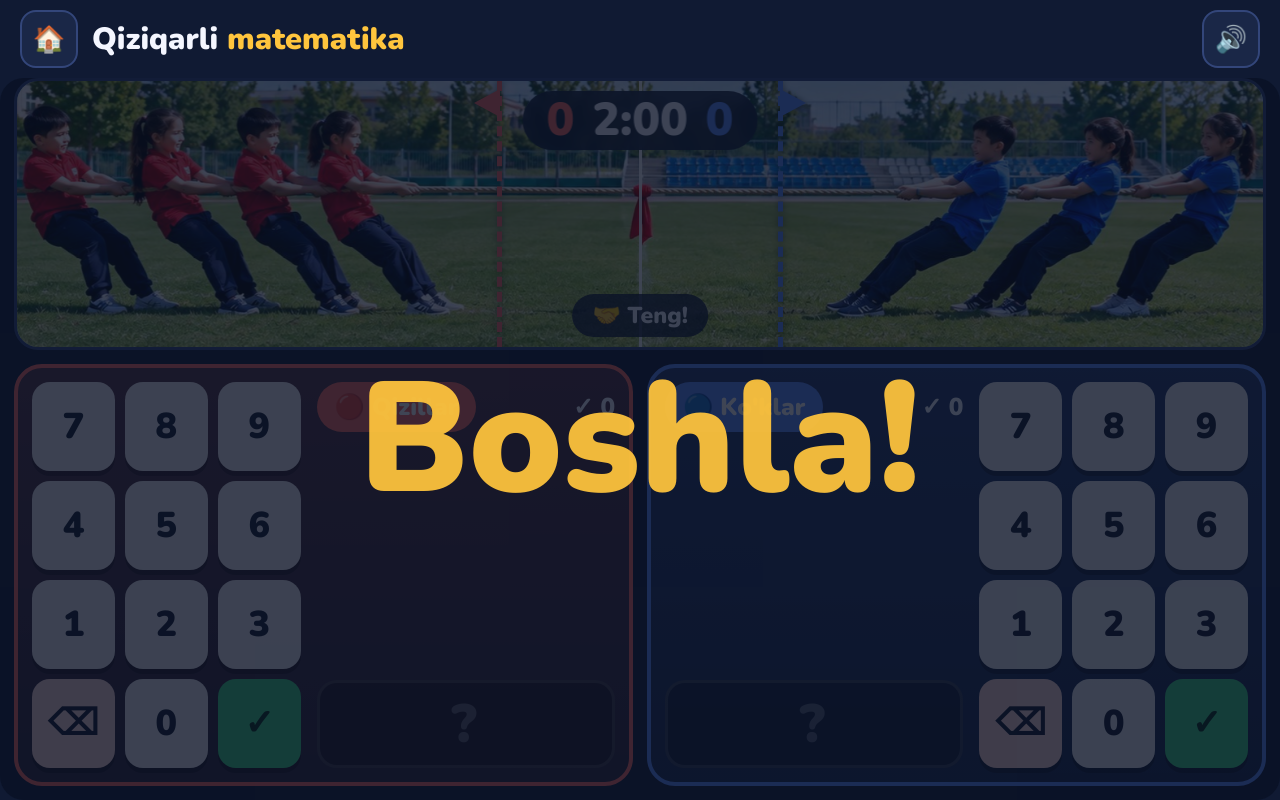
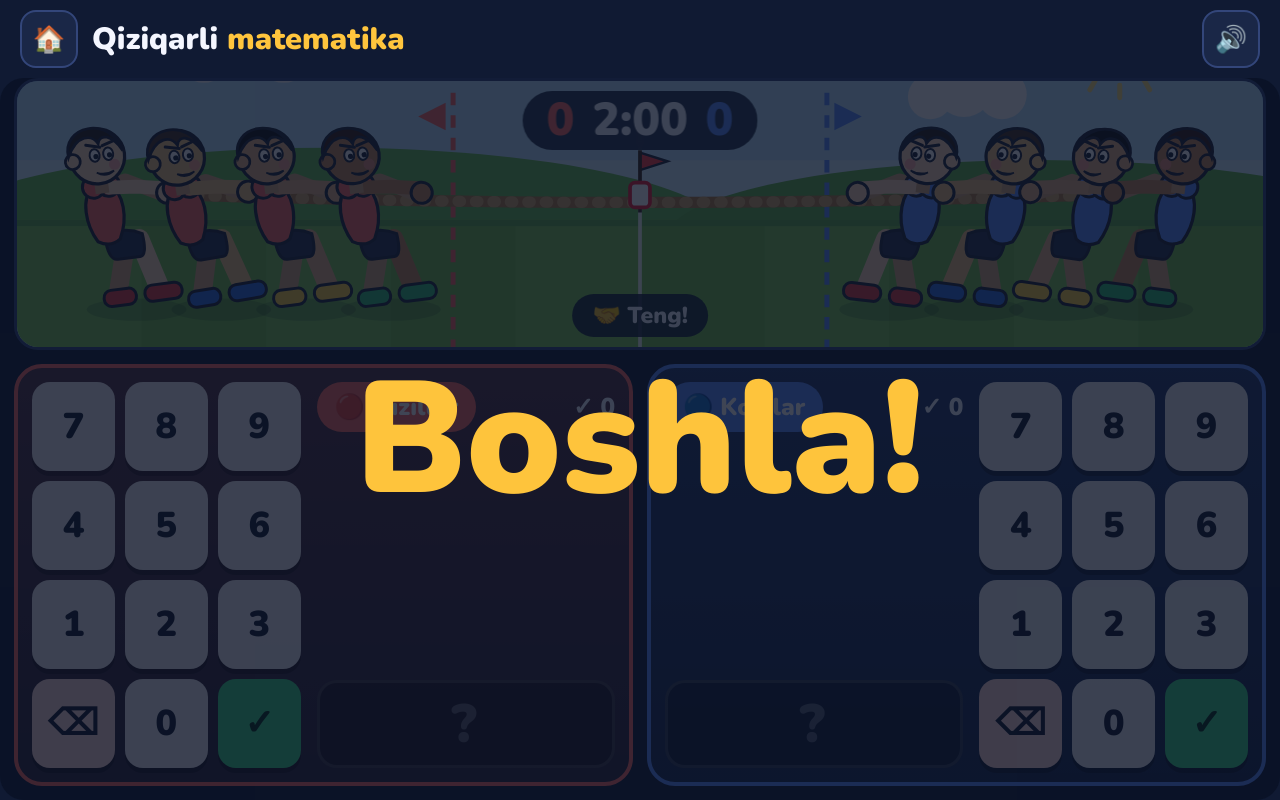
Before and after one commit to farruxcg1/aqlli-sinf, a plain HTML site: page qiziqarli-matematika.html in a window 1280 px wide. Both pictures are taken after a click on the button "▶ Boshlash". Drawn offline with nearby package versions, Linux system fonts and the light colour scheme.

Commit message:
Qiziqarli matematika: multfilm arqon sahnasi
Haqiqiy surat o'rniga jonli SVG sahna: ikki jamoa multfilm bolalari
arqon tortadi. Arqon holati (pos) va to'g'ri javob o'yindagi siljish/
engashish va silkinishga bog'landi. G'alaba chiziqlari va markaz
sahnaning o'zida chizildi (eski vline/rasm olib tashlandi).

Co-Authored-By: Claude Opus 4.8 <noreply@anthropic.com>
Claude-Session: https://claude.ai/code/session_018QCvAoD7g9VGvPwx5MCmh7

```diff
--- a/qiziqarli-matematika.html
+++ b/qiziqarli-matematika.html
@@ -82,7 +82,7 @@
 
   /* Rasm sahnasi: fotosurat siljiydi, chiziqlar joyida turadi */
   .stage{grid-column:1/-1;position:relative;height:clamp(190px,34vh,430px);border-radius:24px;overflow:hidden;border:3px solid var(--line);background:#7fc0ef}
-  .stage img{position:absolute;max-width:none;pointer-events:none;-webkit-user-drag:none;will-change:transform;transition:transform .6s cubic-bezier(.3,1.65,.5,1)}
+  .stage #scene{position:absolute;inset:0;width:100%;height:100%;display:block}
   .vline{position:absolute;top:0;bottom:0;width:0;pointer-events:none}
   .vline.c{border-left:3px solid rgba(255,255,255,.9);margin-left:-1.5px}
   .vline.l,.vline.r{border-left:5px dashed;margin-left:-2.5px;filter:drop-shadow(0 0 3px rgba(0,0,0,.5))}
@@ -146,10 +146,7 @@
   <!-- O'yin -->
   <section id="game" hidden>
     <div class="stage" id="stage">
-      <img id="photo" src="img/arqon-tortish.jpg" alt="Arqon tortish">
-      <div class="vline l" id="vl"></div>
-      <div class="vline c" id="vc"></div>
-      <div class="vline r" id="vr"></div>
+      <svg id="scene" viewBox="0 0 1000 300" preserveAspectRatio="xMidYMax slice" aria-label="Arqon tortish"></svg>
       <div class="hud"><span class="score a" id="scA">0</span><span class="timer" id="timer">2:00</span><span class="score b" id="scB">0</span></div>
       <div class="status" id="status">🤝 Teng!</div>
     </div>
@@ -235,25 +232,89 @@ const sBad=()=>tone(150,.3,"sawtooth",.12);
 const sWin=()=>[523,659,784,1047,1319].forEach((f,i)=>tone(f,.3,"triangle",.2,i*.12));
 
 // ---------- Rasm sahnasi ----------
-// Fotosurat ramkadan kengroq qo'yiladi; to'g'ri javobda butun rasm siljiydi,
-// markaziy va g'alaba chiziqlari esa joyida turadi. Lenta rasmning aniq o'rtasida (x=50%, y≈55%).
-const PHOTO={ar:1916/821, ribbonY:.555, zoom:1.25};
-let maxShift=0;
-function layoutStage(){
-  const st=$("stage"), img=$("photo"), W=st.clientWidth, H=st.clientHeight;
-  if(!W||!H) return;
-  if(img.naturalWidth) PHOTO.ar=img.naturalWidth/img.naturalHeight; // har xil o'lchamdagi rasmlar uchun
-  let iw=W*PHOTO.zoom, ih=iw/PHOTO.ar;
-  if(ih<H*1.02){ ih=H*1.02; iw=ih*PHOTO.ar; }
-  img.style.width=iw+"px"; img.style.height=ih+"px";
-  img.style.left=(W-iw)/2+"px";
-  img.style.top=Math.min(0,Math.max(H-ih,H*.5-ih*PHOTO.ribbonY))+"px";
-  maxShift=(iw-W)/2*.9;
-  $("vc").style.left=W/2+"px"; $("vl").style.left=(W/2-maxShift)+"px"; $("vr").style.left=(W/2+maxShift)+"px";
-  drawRope();
-}
-addEventListener("resize",()=>{ if(!$("game").hidden) layoutStage(); });
-$("photo").addEventListener("load",()=>{ if(!$("game").hidden) layoutStage(); });
+// ---------- Multfilm arqon sahnasi (SVG, o'yin natijasiga bog'langan) ----------
+// Lenta va bolalar `pos` (arqon holati) ga qarab siljiydi/engashadi; to'g'ri javobda silkinadi.
+const SCENE=(()=>{
+  const NS="http://www.w3.org/2000/svg", OL="#20283a";
+  const GROUND=268, ROPEY=178, CENTER=500, WIN_PX=150;
+  const L="#ff6b5e", LD="#c93a30", R="#5b8cff", RD="#2f59c9";
+  const PAL=[{s:"#ffd9b3",h:"#2b2017",k:"#e23b3b"},{s:"#f1c27d",h:"#4a3220",k:"#2d6cdf"},
+             {s:"#e8b37e",h:"#141414",k:"#ffd23b"},{s:"#c98a54",h:"#3a1f12",k:"#30c070"}];
+  const el=(t,a)=>{const e=document.createElementNS(NS,t);for(const k in a)e.setAttribute(k,a[k]);return e;};
+  const add=(p,t,a)=>{const e=el(t,a);p.appendChild(e);return e;};
+  function kid(j,jD,p){
+    const g=el("g",{}),S=p.s,SD="#d9a877",H=p.h,SH=p.k;
+    add(g,"line",{x1:-2,y1:-52,x2:-13,y2:-14,stroke:SD,"stroke-width":15,"stroke-linecap":"round"});
+    add(g,"rect",{x:-25,y:-16,width:26,height:13,rx:6,fill:SH,stroke:OL,"stroke-width":2.4});
+    add(g,"line",{x1:9,y1:-54,x2:20,y2:-14,stroke:S,"stroke-width":16,"stroke-linecap":"round"});
+    add(g,"rect",{x:8,y:-16,width:30,height:13,rx:6,fill:SH,stroke:OL,"stroke-width":2.4});
+    add(g,"path",{d:"M-18,-60 Q-18,-40 -10,-40 L8,-40 Q14,-40 12,-58 Q-2,-66 -18,-60 Z",fill:"#28324d",stroke:OL,"stroke-width":2.4});
+    add(g,"polyline",{points:"-20,-98 4,-102 34,-86",fill:"none",stroke:SD,"stroke-width":11,"stroke-linecap":"round","stroke-linejoin":"round"});
+    add(g,"path",{d:"M-6,-56 C2,-72 2,-92 -10,-101 L-22,-101 C-34,-92 -32,-70 -24,-56 Q-14,-50 -6,-56 Z",fill:j,stroke:OL,"stroke-width":2.6});
+    add(g,"circle",{cx:-10,cy:-100,r:9,fill:j,stroke:OL,"stroke-width":2.4});
+    add(g,"circle",{cx:-22,cy:-100,r:9,fill:j,stroke:OL,"stroke-width":2.4});
+    add(g,"polyline",{points:"-10,-98 12,-96 34,-92",fill:"none",stroke:S,"stroke-width":11,"stroke-linecap":"round","stroke-linejoin":"round"});
+    add(g,"circle",{cx:36,cy:-88,r:8.5,fill:S,stroke:OL,"stroke-width":2.4});
+    add(g,"rect",{x:-21,y:-106,width:11,height:12,fill:SD});
+    add(g,"circle",{cx:-16,cy:-124,r:22,fill:S,stroke:OL,"stroke-width":2.6});
+    add(g,"circle",{cx:-36,cy:-122,r:6,fill:S,stroke:OL,"stroke-width":2.2});
+    add(g,"path",{d:"M-39,-126 C-42,-152 -2,-156 5,-126 C-2,-140 -12,-142 -14,-134 C-18,-142 -30,-144 -39,-126 Z",fill:H,stroke:OL,"stroke-width":2.2});
+    add(g,"circle",{cx:-3,cy:-116,r:4.5,fill:"#ff8f8f",opacity:.55});
+    add(g,"ellipse",{cx:-7,cy:-125,rx:4,ry:5,fill:"#fff",stroke:OL,"stroke-width":1.6});
+    add(g,"ellipse",{cx:-18,cy:-125,rx:4,ry:5,fill:"#fff",stroke:OL,"stroke-width":1.6});
+    add(g,"circle",{cx:-6,cy:-124,r:2.1,fill:"#1a2230"});
+    add(g,"circle",{cx:-17,cy:-124,r:2.1,fill:"#1a2230"});
+    add(g,"line",{x1:-24,y1:-134,x2:-13,y2:-131,stroke:OL,"stroke-width":2.4,"stroke-linecap":"round"});
+    add(g,"line",{x1:-11,y1:-132,x2:-1,y2:-135,stroke:OL,"stroke-width":2.4,"stroke-linecap":"round"});
+    add(g,"path",{d:"M-18,-111 Q-11,-106 -4,-111 Q-11,-108 -18,-111 Z",fill:"#7a2d2d",stroke:OL,"stroke-width":1.4});
+    return g;
+  }
+  const sc=$("scene");
+  add(sc,"rect",{x:0,y:0,width:1000,height:300,fill:"#bfe6ff"});
+  add(sc,"rect",{x:0,y:150,width:1000,height:60,fill:"#d6f0ff"});
+  add(sc,"circle",{cx:885,cy:52,r:30,fill:"#ffe27a"});
+  for(let i=0;i<12;i++){const a=i/12*6.28;add(sc,"line",{x1:885+Math.cos(a)*38,y1:52+Math.sin(a)*38,x2:885+Math.cos(a)*48,y2:52+Math.sin(a)*48,stroke:"#ffe27a","stroke-width":4,"stroke-linecap":"round"});}
+  [[180,60,1],[520,40,.8],[760,92,.9]].forEach(([x,y,s])=>{const c=el("g",{transform:`translate(${x},${y}) scale(${s})`});[[0,0,26],[34,6,22],[-30,8,20],[6,-12,18]].forEach(([dx,dy,r])=>add(c,"circle",{cx:dx,cy:dy,r,fill:"#fff"}));sc.appendChild(c);});
+  add(sc,"ellipse",{cx:250,cy:210,rx:320,ry:70,fill:"#6bbf4c"});
+  add(sc,"ellipse",{cx:820,cy:214,rx:300,ry:64,fill:"#63b544"});
+  add(sc,"rect",{x:0,y:198,width:1000,height:102,fill:"#7ec94f"});
+  for(let i=0;i<10;i++) if(i%2) add(sc,"rect",{x:i*100,y:198,width:100,height:102,fill:"#75c045"});
+  add(sc,"rect",{x:0,y:198,width:1000,height:5,fill:"#5fae45"});
+  const LX=[96,164,232,300],RX=[700,768,836,904];
+  [...LX,...RX].forEach(x=>add(sc,"ellipse",{cx:x,cy:GROUND+2,rx:40,ry:9,fill:"rgba(20,40,20,.18)"}));
+  // g'alaba chiziqlari (o'ng/chapga shuncha tortilsa — o'yin tugaydi) va markaz
+  add(sc,"line",{x1:CENTER-WIN_PX,y1:96,x2:CENTER-WIN_PX,y2:300,stroke:L,"stroke-width":4,"stroke-dasharray":"10 8"});
+  add(sc,"path",{d:`M${CENTER-WIN_PX-6},104 l-22,11 l22,11 z`,fill:L});
+  add(sc,"line",{x1:CENTER+WIN_PX,y1:96,x2:CENTER+WIN_PX,y2:300,stroke:R,"stroke-width":4,"stroke-dasharray":"10 8"});
+  add(sc,"path",{d:`M${CENTER+WIN_PX+6},104 l22,11 l-22,11 z`,fill:R});
+  const rope=add(sc,"path",{stroke:"#b5813f","stroke-width":9,fill:"none","stroke-linecap":"round"});
+  const rope2=add(sc,"path",{stroke:"#d8ab66","stroke-width":9,fill:"none","stroke-linecap":"round","stroke-dasharray":"2 12"});
+  function team(xs,dir,j,jD){return xs.map((bx,i)=>{const o=el("g",{});o.appendChild(kid(j,jD,PAL[i%4]));sc.appendChild(o);return{o,bx,dir,ph:Math.random()*6.28};});}
+  const kids=[...team(LX,1,L,LD),...team(RX,-1,R,RD)];
+  add(sc,"line",{x1:CENTER,y1:112,x2:CENTER,y2:300,stroke:"rgba(255,255,255,.9)","stroke-width":3});
+  const knot=el("g",{});
+  add(knot,"path",{d:`M0,${ROPEY-34} L22,${ROPEY-27} L0,${ROPEY-20} Z`,fill:"#ff3b3b",stroke:OL,"stroke-width":2});
+  add(knot,"line",{x1:0,y1:ROPEY-36,x2:0,y2:ROPEY+14,stroke:"#3a2a1a","stroke-width":3});
+  add(knot,"rect",{x:-8,y:ROPEY-10,width:16,height:20,rx:4,fill:"#fff",stroke:"#e23","stroke-width":3});
+  sc.appendChild(knot);
+  let jerk=0;
+  function pulse(dir){ jerk += dir*14; }
+  function frame(ms){
+    const t=ms*0.001, p=(typeof pos==="number")?pos:0, w=(S&&S.win)?S.win:8;
+    const shift=(p/w)*WIN_PX+jerk; jerk*=0.86; if(Math.abs(jerk)<0.3) jerk=0;
+    knot.setAttribute("transform","translate("+(CENTER+shift)+",0)");
+    kids.forEach(k=>{
+      const adv=k.dir>0?-p/w:p/w, lean=-8-11*Math.max(-0.4,adv), sway=1.2*Math.sin(t*1.8+k.ph), tx=shift*0.2;
+      k.o.setAttribute("transform","translate("+(k.bx+tx)+","+GROUND+") scale("+k.dir+",1) rotate("+(lean+sway)+")");
+    });
+    const d="M130 "+ROPEY+" Q"+(CENTER+shift)+" "+(ROPEY+12)+" 870 "+ROPEY;
+    rope.setAttribute("d",d); rope2.setAttribute("d",d);
+    requestAnimationFrame(frame);
+  }
+  requestAnimationFrame(frame);
+  return {pulse};
+})();
+function layoutStage(){}   // SVG o'zi moslashadi
 
 // ---------- Holat ----------
 let state="setup", pos=0, endAt=0, remain=0, timerId=null;
@@ -334,11 +395,11 @@ function lockTeam(t,ms,text){
 // ---------- Arqon ----------
 function pull(t){
   pos+=t===0?-1:1;
+  SCENE.pulse(t===0?-1:1);
   drawRope();
   if(Math.abs(pos)>=S.win) finish(t);
 }
 function drawRope(){
-  $("photo").style.transform=`translateX(${pos/S.win*maxShift}px)`;
   $("scA").textContent=T[0].ok; $("scB").textContent=T[1].ok;
   const st=$("status");
   if(pos<0){ st.textContent=`◀ ${S.names[0]} oldinda`; st.style.color="var(--L)"; }
```
